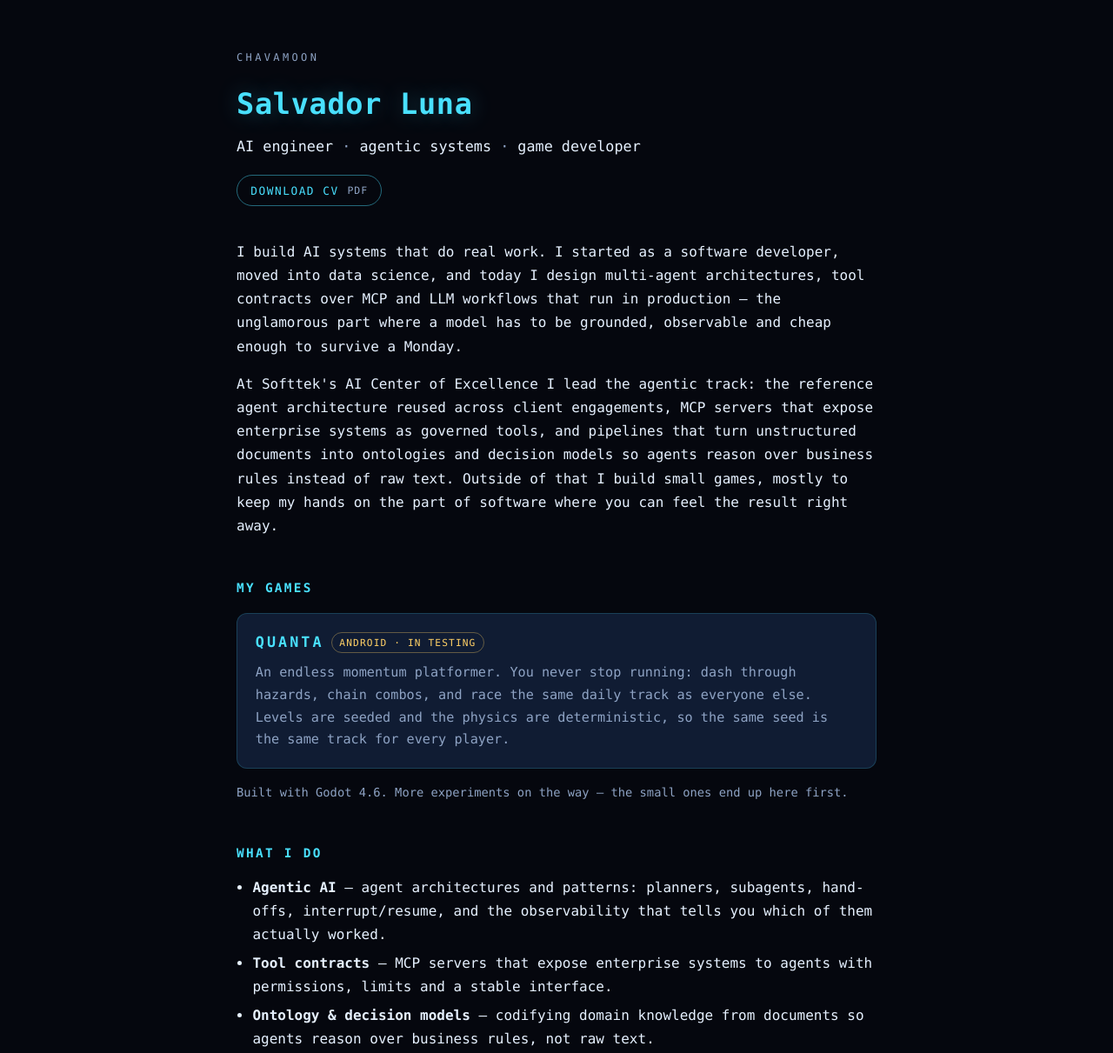
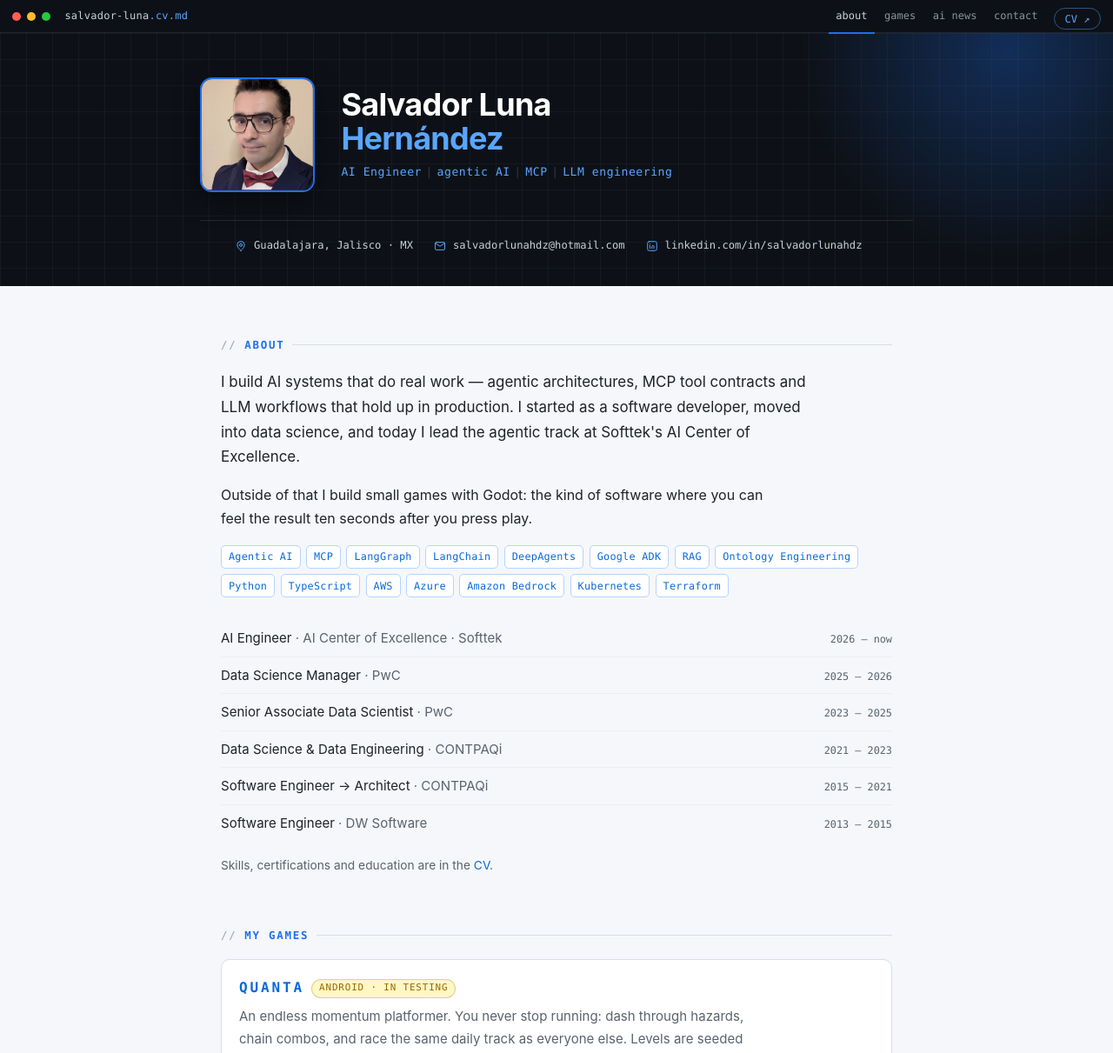
Before and after one commit to chavamoon/chavamoon.github.io, a plain HTML site: page index.html in a window 1280 px wide. Shown: the top 1211 px of the page at 87% size. Drawn offline with Linux system fonts and the light colour scheme.

Commit message:
Redesign landing page with the CV look: nav, photo, about, games, AI news

```diff
--- a/index.html
+++ b/index.html
@@ -4,164 +4,239 @@
 <meta charset="utf-8">
 <meta name="viewport" content="width=device-width, initial-scale=1">
 <title>Salvador Luna — AI Engineer, agentic systems &amp; game developer</title>
-<meta name="description" content="Salvador Luna (chavamoon) — AI engineer working on agentic systems, MCP tooling and ontology engineering. Maker of QUANTA, an endless momentum platformer for Android.">
+<meta name="description" content="Salvador Luna (chavamoon) — AI engineer working on agentic systems, MCP tool contracts and ontology engineering. Maker of QUANTA, an endless momentum platformer for Android.">
+<link rel="icon" href="assets/photo.jpg">
 <style>
-  :root { --ink:#05070e; --far:#101c33; --action:#49e0ff; --gold:#ffd166; --text:#e6f1ff; --dim:#8ea3c4; }
-  * { box-sizing: border-box; }
-  body { margin:0; background:var(--ink); color:var(--text);
-         font:16px/1.7 ui-monospace, "SFMono-Regular", Consolas, monospace;
-         padding:3.5rem 1.25rem 5rem; }
-  main { max-width:46rem; margin:0 auto; }
-  .eyebrow { color:var(--dim); letter-spacing:.28em; font-size:.75rem;
-             text-transform:uppercase; margin:0 0 .9rem; }
-  h1 { font-size:2.1rem; letter-spacing:.02em; margin:0 0 .4rem; color:var(--action);
-       text-shadow:0 0 26px rgba(73,224,255,.3); }
-  .role { font-size:1.05rem; margin:0 0 1.15rem; }
-  .role span { color:var(--dim); }
-  .cv { margin:0 0 2.4rem; }
-  .cv a { display:inline-flex; align-items:center; gap:.6rem; font-size:.8rem;
-          letter-spacing:.12em; text-transform:uppercase; border:1px solid rgba(73,224,255,.45);
-          border-radius:999px; padding:.4rem .95rem .38rem; transition:background .15s, border-color .15s; }
-  .cv a:hover { background:rgba(73,224,255,.09); border-color:var(--action); border-bottom-color:var(--action); }
-  .cv a small { color:var(--dim); letter-spacing:.08em; font-size:.72rem; }
-  h2 { font-size:.9rem; letter-spacing:.16em; text-transform:uppercase; color:var(--action);
-       margin:2.9rem 0 .8rem; }
-  p { margin:0 0 1rem; }
-  a { color:var(--action); text-decoration:none; border-bottom:1px solid rgba(73,224,255,.35); }
-  a:hover { border-bottom-color:var(--action); }
-  ul { padding-left:1.15rem; margin:0 0 1rem; }
-  li { margin:.35rem 0; }
-  code { background:var(--far); padding:.12em .42em; border-radius:4px; }
-  .game { display:block; background:var(--far); border:1px solid rgba(73,224,255,.18);
-          border-radius:12px; padding:1.15rem 1.3rem; margin:1rem 0;
-          transition:border-color .15s, transform .15s; }
-  .game:hover { border-color:rgba(73,224,255,.45); transform:translateY(-2px); }
-  .game b { color:var(--action); letter-spacing:.18em; font-size:1.05rem; }
-  .game p { margin:.5rem 0 0; color:var(--dim); font-size:.95rem; }
-  .tag { display:inline-block; font-size:.7rem; letter-spacing:.1em; text-transform:uppercase;
-         color:var(--gold); border:1px solid rgba(255,209,102,.35); border-radius:999px;
-         padding:.1rem .55rem; margin-left:.5rem; vertical-align:.14em; }
-  .note { color:var(--dim); font-size:.86rem; margin-bottom:1rem; }
-  .now { list-style:none; padding:0; margin:0 0 1rem; }
-  .now li { display:grid; grid-template-columns:1fr auto; gap:0 1.2rem;
-            padding:.6rem 0; border-bottom:1px solid rgba(142,163,196,.13); margin:0; }
-  .now li:last-child { border-bottom:0; }
-  .now .co { display:block; color:var(--dim); font-size:.82rem; letter-spacing:.02em; }
-  .now time { color:var(--dim); font-size:.78rem; white-space:nowrap; text-align:right;
-              padding-top:.15rem; }
+  :root {
+    --ink:#1f2328; --dim:#59636e; --rule:#d8dee4; --hair:#eceff2;
+    --paper:#ffffff; --wash:#f5f7fa; --blue:#1f6feb; --blue-ink:#0969da;
+    --chip:#b6d4fe; --dark:#0d1117; --dark-2:#161b22; --dark-rule:#21262d;
+    --on-dark:#c9d1d9; --on-dark-dim:#8b949e; --sky:#58a6ff;
+    --sans:-apple-system,BlinkMacSystemFont,"Segoe UI",Roboto,Helvetica,Arial,sans-serif;
+    --mono:ui-monospace,"SFMono-Regular","Cascadia Mono",Consolas,"Liberation Mono",monospace;
+  }
+  * { box-sizing:border-box; }
+  html { scroll-behavior:smooth; }
+  body { margin:0; background:var(--wash); color:var(--ink); font:16px/1.7 var(--sans);
+         -webkit-font-smoothing:antialiased; }
+
+  /* ---------- editor chrome ---------- */
+  .chrome { position:sticky; top:0; z-index:50; display:flex; align-items:center; gap:1rem;
+            height:38px; padding:0 .9rem; background:var(--dark);
+            border-bottom:1px solid var(--dark-rule); font-family:var(--mono); font-size:12px;
+            color:var(--on-dark-dim); }
+  .dots { display:flex; gap:7px; }
+  .dots i { width:10px; height:10px; border-radius:50%; display:block; }
+  .dots i:nth-child(1){ background:#ff5f57; } .dots i:nth-child(2){ background:#febc2e; }
+  .dots i:nth-child(3){ background:#28c840; }
+  .file { color:var(--on-dark); letter-spacing:.02em; white-space:nowrap; }
+  .file em { color:var(--sky); font-style:normal; }
+  nav.nav { margin-left:auto; display:flex; align-items:center; gap:2px; overflow-x:auto;
+            scrollbar-width:none; }
+  nav.nav::-webkit-scrollbar { display:none; }
+  nav.nav a { color:var(--on-dark-dim); text-decoration:none; padding:0 .55rem; line-height:38px;
+              border-bottom:2px solid transparent; white-space:nowrap; transition:color .15s; }
+  nav.nav a:hover { color:var(--on-dark); }
+  nav.nav a.on { color:var(--on-dark); border-bottom-color:var(--blue); }
+  nav.nav a.cv { color:var(--sky); margin-left:.5rem; border:1px solid rgba(88,166,255,.45);
+                 border-radius:999px; padding:.16rem .7rem; line-height:1.5; margin-top:6px; }
+  nav.nav a.cv:hover { background:rgba(88,166,255,.12); }
+
+  /* ---------- hero ---------- */
+  .hero { position:relative; background:var(--dark); color:#fff; overflow:hidden;
+          padding:3.2rem 1.5rem 2.2rem; }
+  .hero::before { content:""; position:absolute; inset:0;
+          background-image:linear-gradient(rgba(255,255,255,.035) 1px,transparent 1px),
+                           linear-gradient(90deg,rgba(255,255,255,.035) 1px,transparent 1px);
+          background-size:30px 30px; }
+  .hero::after { content:""; position:absolute; width:520px; height:520px; right:-140px; top:-240px;
+          background:radial-gradient(circle,rgba(31,111,235,.30),transparent 65%); }
+  .hero-in { position:relative; max-width:820px; margin:0 auto; display:flex; align-items:center;
+             gap:1.9rem; }
+  .photo { width:132px; height:132px; border-radius:14px; object-fit:cover; flex:none;
+           border:2px solid var(--blue); box-shadow:0 10px 30px rgba(0,0,0,.45); }
+  h1 { font-size:2.25rem; line-height:1.08; letter-spacing:-.02em; margin:0 0 .55rem;
+       font-weight:700; }
+  h1 em { display:block; font-style:normal; color:var(--sky); }
+  .tagline { font-family:var(--mono); font-size:.82rem; letter-spacing:.04em; color:var(--sky);
+             margin:0; }
+  .tagline span { color:#30363d; padding:0 .35em; }
+  .contacts { position:relative; max-width:820px; margin:2rem auto 0; padding-top:1.1rem;
+              border-top:1px solid rgba(240,246,252,.10); list-style:none;
+              display:flex; flex-wrap:wrap; gap:.55rem 1.5rem; font-family:var(--mono);
+              font-size:.76rem; color:var(--on-dark); }
+  .contacts li { display:flex; align-items:center; gap:.5rem; }
+  .contacts svg { width:14px; height:14px; stroke:var(--sky); fill:none; stroke-width:1.7;
+                  stroke-linecap:round; stroke-linejoin:round; flex:none; }
+  .contacts a { color:inherit; text-decoration:none; border-bottom:1px solid transparent; }
+  .contacts a:hover { border-bottom-color:var(--sky); }
+
+  /* ---------- document ---------- */
+  main { max-width:820px; margin:0 auto; padding:1rem 1.5rem 2rem; }
+  section { scroll-margin-top:56px; padding:2.6rem 0 0; }
+  h2 { font-family:var(--mono); font-size:.78rem; font-weight:700; letter-spacing:.14em;
+       text-transform:uppercase; color:var(--blue); margin:0 0 1.1rem; display:flex;
+       align-items:center; gap:.55rem; }
+  h2::before { content:"//"; color:#9aa4af; font-weight:400; }
+  h2::after { content:""; flex:1; height:1px; background:var(--rule); }
+  p { margin:0 0 1rem; max-width:64ch; }
+  .lead { font-size:1.06rem; }
+  a { color:var(--blue-ink); text-decoration:none; }
+  a:hover { text-decoration:underline; text-underline-offset:2px; }
+  .note { color:var(--dim); font-size:.86rem; }
+
+  .chips { display:flex; flex-wrap:wrap; gap:.4rem; margin:.4rem 0 1.6rem; }
+  .chips span { font-family:var(--mono); font-size:.74rem; letter-spacing:.02em;
+                color:var(--blue-ink); background:#fff; border:1px solid var(--chip);
+                border-radius:5px; padding:.16rem .5rem; }
+
+  .track { list-style:none; margin:0 0 1rem; padding:0; }
+  .track li { display:flex; align-items:baseline; justify-content:space-between; gap:1rem;
+              padding:.5rem 0; border-bottom:1px solid var(--hair); font-size:.94rem; }
+  .track li:last-child { border-bottom:0; }
+  .track .co { color:var(--dim); }
+  .track time { font-family:var(--mono); font-size:.74rem; color:var(--dim); white-space:nowrap; }
+
+  .game { display:block; background:#fff; border:1px solid var(--rule); border-radius:10px;
+          padding:1.1rem 1.25rem; margin:0 0 1rem; color:inherit;
+          transition:border-color .15s, box-shadow .15s, transform .15s; }
+  .game:hover { border-color:var(--blue); box-shadow:0 6px 20px rgba(9,105,218,.10);
+                transform:translateY(-1px); text-decoration:none; }
+  .game b { font-family:var(--mono); letter-spacing:.18em; font-size:1rem; color:var(--blue-ink); }
+  .game p { margin:.45rem 0 0; color:var(--dim); font-size:.94rem; }
+  .tag { display:inline-block; font-family:var(--mono); font-size:.68rem; letter-spacing:.08em;
+         text-transform:uppercase; color:#9a6700; border:1px solid rgba(154,103,0,.28);
+         background:#fff8c5; border-radius:999px; padding:.05rem .5rem; margin-left:.5rem;
+         vertical-align:.15em; }
+
   .papers { display:grid; gap:.9rem; grid-template-columns:repeat(auto-fit,minmax(16rem,1fr));
-            margin:1rem 0 0; }
-  .topic { background:var(--far); border:1px solid rgba(73,224,255,.18); border-radius:12px;
-           padding:1rem 1.1rem 1.1rem; }
-  .topic h3 { font-size:.72rem; letter-spacing:.14em; text-transform:uppercase;
-              color:var(--action); margin:0 0 .55rem; font-weight:600; }
-  .paper { display:block; padding:.55rem 0; border:0; border-bottom:1px solid rgba(142,163,196,.14); }
+            margin:0 0 1rem; }
+  .topic { background:#fff; border:1px solid var(--rule); border-radius:10px; padding:.95rem 1.05rem 1rem; }
+  .topic h3 { font-family:var(--mono); font-size:.7rem; letter-spacing:.14em; text-transform:uppercase;
+              color:var(--blue); margin:0 0 .4rem; font-weight:700; }
+  .paper { display:block; padding:.55rem 0; border-bottom:1px solid var(--hair); color:inherit; }
   .paper:last-child { border-bottom:0; padding-bottom:0; }
-  .paper:hover .ptitle { color:var(--action); }
-  .ptitle { display:block; font-size:.88rem; line-height:1.45; color:var(--text); }
-  .pmeta { display:block; color:var(--dim); font-size:.72rem; margin-top:.3rem; letter-spacing:.03em; }
-  .live { display:inline-block; font-size:.6rem; letter-spacing:.14em; text-transform:uppercase;
-          color:var(--gold); border:1px solid rgba(255,209,102,.35); border-radius:999px;
-          padding:.08rem .5rem; margin-left:.55rem; vertical-align:.16em; }
-  footer { margin-top:3.5rem; padding-top:1.2rem; border-top:1px solid rgba(142,163,196,.22);
-           color:var(--dim); font-size:.82rem; }
-  @media (max-width:34rem) {
-    .now li { grid-template-columns:1fr; }
-    .now time { text-align:left; padding-top:0; }
+  .paper:hover { text-decoration:none; }
+  .paper:hover .ptitle { color:var(--blue-ink); text-decoration:underline; text-underline-offset:2px; }
+  .ptitle { display:block; font-size:.89rem; line-height:1.45; color:var(--ink); }
+  .pmeta { display:block; font-family:var(--mono); color:var(--dim); font-size:.72rem;
+           margin-top:.28rem; letter-spacing:.01em; }
+  .live { display:inline-block; font-family:var(--mono); font-size:.6rem; letter-spacing:.12em;
+          text-transform:uppercase; color:#1a7f37; border:1px solid rgba(26,127,55,.3);
+          background:#eaf6ed; border-radius:999px; padding:.06rem .5rem; margin-left:.5rem;
+          vertical-align:.16em; }
+
+  .links { list-style:none; padding:0; margin:0; display:flex; flex-wrap:wrap; gap:.5rem 1.6rem;
+           font-family:var(--mono); font-size:.82rem; }
+
+  footer.status { background:var(--dark); color:var(--on-dark-dim); font-family:var(--mono);
+                  font-size:11.5px; display:flex; align-items:center; gap:1rem;
+                  padding:.55rem 1rem; border-top:1px solid var(--dark-rule); }
+  footer.status .branch { color:var(--on-dark); }
+  footer.status .dot { width:7px; height:7px; border-radius:50%; background:#28c840;
+                       display:inline-block; margin-right:.45rem; }
+  footer.status .right { margin-left:auto; display:flex; gap:1rem; }
+
+  @media (max-width:620px) {
+    .hero-in { flex-direction:column; align-items:flex-start; gap:1.2rem; }
+    .photo { width:104px; height:104px; }
+    h1 { font-size:1.9rem; }
+    .file { display:none; }
+    nav.nav { margin-left:0; }
+    .chrome { gap:.6rem; }
   }
 </style>
 </head>
 <body>
+
+<div class="chrome">
+  <span class="dots"><i></i><i></i><i></i></span>
+  <span class="file">salvador-luna<em>.cv.md</em></span>
+  <nav class="nav" aria-label="Sections">
+    <a href="#about">about</a>
+    <a href="#games">games</a>
+    <a href="#news">ai news</a>
+    <a href="#contact">contact</a>
+    <a class="cv" href="cv/Salvador_Luna_CV.pdf" target="_blank" rel="noopener">CV &#8599;</a>
+  </nav>
+</div>
+
+<header class="hero">
+  <div class="hero-in">
+    <img class="photo" src="assets/photo.jpg" alt="Salvador Luna Hernández" width="132" height="132">
+    <div>
+      <h1>Salvador Luna<em>Hernández</em></h1>
+      <p class="tagline">AI Engineer<span>|</span>agentic AI<span>|</span>MCP<span>|</span>LLM engineering</p>
+    </div>
+  </div>
+  <ul class="contacts">
+    <li>
+      <svg viewBox="0 0 24 24"><path d="M12 21s7-5.6 7-11a7 7 0 1 0-14 0c0 5.4 7 11 7 11Z"/><circle cx="12" cy="10" r="2.6"/></svg>
+      Guadalajara, Jalisco · MX
+    </li>
+    <li>
+      <svg viewBox="0 0 24 24"><rect x="2.5" y="4.5" width="19" height="15" rx="2.4"/><path d="m3 6.4 9 6.1 9-6.1"/></svg>
+      <a href="mailto:salvadorlunahdz@hotmail.com">salvadorlunahdz@hotmail.com</a>
+    </li>
+    <li>
+      <svg viewBox="0 0 24 24"><rect x="3" y="3" width="18" height="18" rx="3"/><path d="M7.5 10.5v6M7.5 7.6v.1M11.5 16.5v-3.4a2 2 0 0 1 4 0v3.4"/></svg>
+      <a href="https://www.linkedin.com/in/salvadorlunahdz/" target="_blank" rel="noopener">linkedin.com/in/salvadorlunahdz</a>
+    </li>
+  </ul>
+</header>
+
 <main>
-  <p class="eyebrow">chavamoon</p>
-  <h1>Salvador Luna</h1>
-  <p class="role">AI engineer <span>·</span> agentic systems <span>·</span> game developer</p>
-
-  <p class="cv">
-    <a href="cv/Salvador_Luna_CV.pdf" target="_blank" rel="noopener">Download CV <small>PDF</small></a>
+  <section id="about">
+    <h2>About</h2>
+    <p class="lead">
+      I build AI systems that do real work — agentic architectures, MCP tool contracts and
+      LLM workflows that hold up in production. I started as a software developer, moved
+      into data science, and today I lead the agentic track at Softtek's AI Center of
+      Excellence.
+    </p>
+    <p>
+      Outside of that I build small games with Godot: the kind of software where you can
+      feel the result ten seconds after you press play.
     </p>
 
-  <p>
-    I build AI systems that do real work. I started as a software developer, moved
-    into data science, and today I design multi-agent architectures, tool contracts
-    over MCP and LLM workflows that run in production — the unglamorous part where a
-    model has to be grounded, observable and cheap enough to survive a Monday.
-  </p>
-  <p>
-    At Softtek's AI Center of Excellence I lead the agentic track: the reference
-    agent architecture reused across client engagements, MCP servers that expose
-    enterprise systems as governed tools, and pipelines that turn unstructured
-    documents into ontologies and decision models so agents reason over business
-    rules instead of raw text. Outside of that I build small games, mostly to keep
-    my hands on the part of software where you can feel the result right away.
-  </p>
+    <div class="chips">
+      <span>Agentic AI</span><span>MCP</span><span>LangGraph</span><span>LangChain</span>
+      <span>DeepAgents</span><span>Google ADK</span><span>RAG</span>
+      <span>Ontology Engineering</span><span>Python</span><span>TypeScript</span>
+      <span>AWS</span><span>Azure</span><span>Amazon Bedrock</span><span>Kubernetes</span>
+      <span>Terraform</span>
+    </div>
 
+    <ul class="track">
+      <li><span>AI Engineer <span class="co">· AI Center of Excellence · Softtek</span></span><time>2026 — now</time></li>
+      <li><span>Data Science Manager <span class="co">· PwC</span></span><time>2025 — 2026</time></li>
+      <li><span>Senior Associate Data Scientist <span class="co">· PwC</span></span><time>2023 — 2025</time></li>
+      <li><span>Data Science &amp; Data Engineering <span class="co">· CONTPAQi</span></span><time>2021 — 2023</time></li>
+      <li><span>Software Engineer → Architect <span class="co">· CONTPAQi</span></span><time>2015 — 2021</time></li>
+      <li><span>Software Engineer <span class="co">· DW Software</span></span><time>2013 — 2015</time></li>
+    </ul>
+    <p class="note">Skills, certifications and education are in the <a href="cv/Salvador_Luna_CV.pdf" target="_blank" rel="noopener">CV</a>.</p>
+  </section>
+
+  <section id="games">
     <h2>My games</h2>
-
     <a class="game" href="quanta/">
       <b>QUANTA</b><span class="tag">Android · in testing</span>
       <p>
-      An endless momentum platformer. You never stop running: dash through
-      hazards, chain combos, and race the same daily track as everyone else.
-      Levels are seeded and the physics are deterministic, so the same seed is the
-      same track for every player.
+        An endless momentum platformer. You never stop running: dash through hazards,
+        chain combos, and race the same daily track as everyone else. Levels are seeded
+        and the physics are deterministic, so the same seed is the same track for every
+        player.
       </p>
     </a>
+    <p class="note">Built with Godot 4.6. More experiments on the way.</p>
+  </section>
+
+  <section id="news">
+    <h2>News on AI<span class="live">auto-refreshed</span></h2>
     <p class="note">
-    Built with Godot 4.6. More experiments on the way — the small ones end up here
-    first.
-  </p>
-
-  <h2>What I do</h2>
-  <ul>
-    <li><strong>Agentic AI</strong> — agent architectures and patterns: planners,
-      subagents, hand-offs, interrupt/resume, and the observability that tells you
-      which of them actually worked.</li>
-    <li><strong>Tool contracts</strong> — MCP servers that expose enterprise
-      systems to agents with permissions, limits and a stable interface.</li>
-    <li><strong>Ontology &amp; decision models</strong> — codifying domain knowledge
-      from documents so agents reason over business rules, not raw text.</li>
-    <li><strong>Data science</strong> — models, experiments and analysis that people
-      can actually act on.</li>
-    <li><strong>Data engineering</strong> — pipelines and tooling that keep the
-      numbers honest.</li>
-    <li><strong>Game development</strong> — small, self-contained projects built
-      with Godot.</li>
-  </ul>
-
-  <h2>Where I've been</h2>
-  <ul class="now">
-    <li>
-      <span>AI Engineer <span class="co">AI Center of Excellence · Softtek</span></span>
-      <time>2026 — now</time>
-    </li>
-    <li>
-      <span>Data Science Manager, AI Engineering <span class="co">PwC</span></span>
-      <time>2025 — 2026</time>
-    </li>
-    <li>
-      <span>Senior Associate Data Scientist, Innovation Hub <span class="co">PwC</span></span>
-      <time>2023 — 2025</time>
-    </li>
-    <li>
-      <span>Data Science &amp; Data Engineering <span class="co">CONTPAQi</span></span>
-      <time>2021 — 2023</time>
-    </li>
-    <li>
-      <span>Software Engineer → Software Architect <span class="co">CONTPAQi</span></span>
-      <time>2015 — 2021</time>
-    </li>
-    <li>
-      <span>Software Engineer <span class="co">DW Software</span></span>
-      <time>2013 — 2015</time>
-    </li>
-  </ul>
-  <p class="note">The full detail — skills, certifications, education — is in the CV.</p>
-
-  <h2>On arXiv<span class="live">auto-refreshed</span></h2>
-  <p class="note">
-    The newest papers for the topics I work in. Pulled straight from the arXiv API
-    and regenerated every week by a GitHub Action in this repo.
+      The newest papers for the topics I work in, pulled straight from the arXiv API and
+      regenerated every week by a GitHub Action in this repo.
     </p>
 
     <div class="papers" id="papers">
@@ -185,34 +260,40 @@
         </a>
       </div>
     </div>
+  </section>
 
+  <section id="contact">
     <h2>Contact</h2>
-  <p>
-    <a href="https://github.com/chavamoon">github.com/chavamoon</a><br>
-    <a href="https://www.linkedin.com/in/salvadorlunahdz/">linkedin.com/in/salvadorlunahdz</a><br>
-    <a href="mailto:salvadorlunahdz@hotmail.com">salvadorlunahdz@hotmail.com</a>
-  </p>
+    <ul class="links">
+      <li><a href="mailto:salvadorlunahdz@hotmail.com">salvadorlunahdz@hotmail.com</a></li>
+      <li><a href="https://www.linkedin.com/in/salvadorlunahdz/" target="_blank" rel="noopener">linkedin</a></li>
+      <li><a href="https://github.com/chavamoon" target="_blank" rel="noopener">github</a></li>
+      <li><a href="cv/Salvador_Luna_CV.pdf" target="_blank" rel="noopener">CV (PDF)</a></li>
+    </ul>
+  </section>
+</main>
 
-  <footer>
-    <a href="quanta/privacy/">Privacy policy</a> ·
-    <a href="app-ads.txt">app-ads.txt</a> ·
-    <a href="cv/Salvador_Luna_CV.pdf" target="_blank" rel="noopener">CV</a><br>
-    Salvador Luna · Godot Engine · <span id="y">2026</span>
-    <script>document.getElementById('y').textContent = new Date().getFullYear();</script>
+<footer class="status">
+  <span><span class="dot"></span><span class="branch">main</span></span>
+  <span>AI Engineer · Guadalajara, MX</span>
+  <span class="right">
+    <span><a href="quanta/privacy/" style="color:inherit">privacy</a></span>
+    <span><a href="app-ads.txt" style="color:inherit">app-ads.txt</a></span>
+    <span id="y">2026</span>
+  </span>
 </footer>
-</main>
+
 <script>
-  // The arXiv API does not send CORS headers, so papers.json is rebuilt by a
-  // GitHub Action and served from this same origin. If the fetch fails the
-  // static links above stay in place.
+  document.getElementById('y').textContent = new Date().getFullYear();
+
+  // --- arXiv feed (papers.json is rebuilt by .github/workflows/papers.yml) ---
   (async function () {
     const esc = (s) => String(s).replace(/[&<>"']/g, (c) => (
       { '&': '&amp;', '<': '&lt;', '>': '&gt;', '"': '&quot;', "'": '&#39;' }[c]
     ));
     const authors = (list) => {
       if (!list || !list.length) return '';
-      if (list.length <= 2) return list.join(', ');
-      return list[0] + ' et al.';
+      return list.length <= 2 ? list.join(', ') : list[0] + ' et al.';
     };
     const box = document.getElementById('papers');
     try {
@@ -240,9 +321,20 @@
             <span class="pmeta">arxiv.org/list/cs.MA/recent</span>
           </a>
         </div>`;
-    } catch (e) {
-      // leave the static fallback links untouched
-    }
+    } catch (e) { /* static fallback stays in place */ }
+  })();
+
+  // --- scrollspy for the nav ---
+  (function () {
+    const links = [...document.querySelectorAll('nav.nav a[href^="#"]')];
+    const targets = links.map((a) => document.querySelector(a.getAttribute('href'))).filter(Boolean);
+    const set = (id) => links.forEach((a) => a.classList.toggle('on', a.getAttribute('href') === '#' + id));
+    const io = new IntersectionObserver((entries) => {
+      const visible = entries.filter((e) => e.isIntersecting)
+        .sort((a, b) => b.intersectionRatio - a.intersectionRatio)[0];
+      if (visible) set(visible.target.id);
+    }, { rootMargin: '-45% 0px -50% 0px' });
+    targets.forEach((t) => io.observe(t));
   })();
 </script>
 </body>
```
Also changed, not shown: assets/image1.png (added), assets/image2.png (added), assets/photo.jpg (added). Lines whose indentation alone changed are shown as unchanged.
